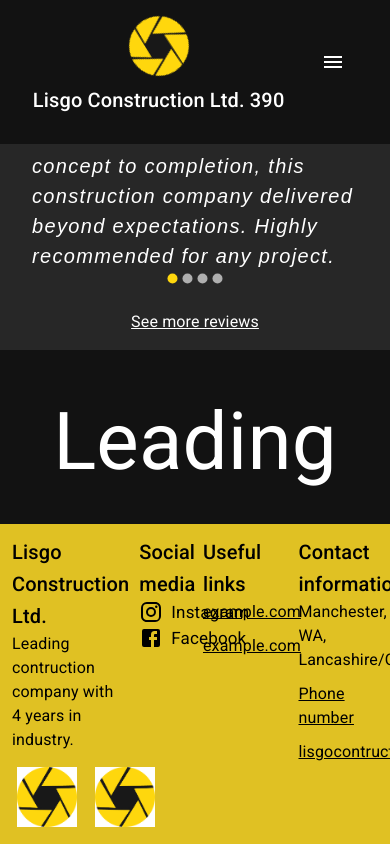
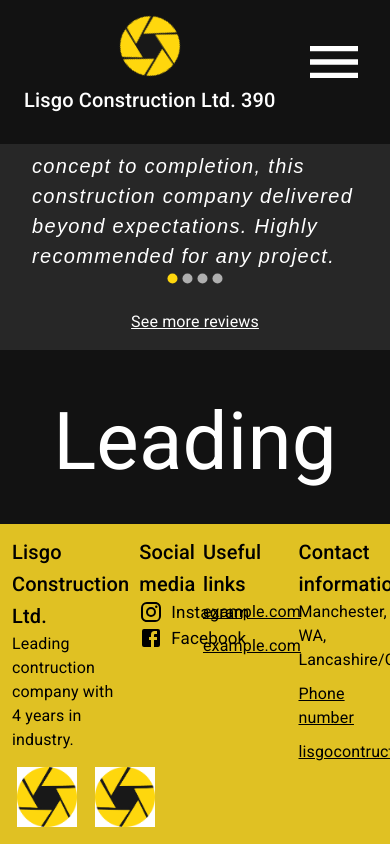
Before and after one commit to taldav8598/LisgoConstructionLtdWebsite, a React (Vite) app in the folder client/: page / in a window 390 px wide. Shown: the top 844 px of the page. Built offline with nearby package versions, Linux system fonts and the light colour scheme; no server answers.

Commit message:
fix: to navigation font-size

```diff
--- a/client/src/Navigation.css
+++ b/client/src/Navigation.css
@@ -1,7 +1,7 @@
 .MuiContainer-root.navigation-container {
   background-color: #121212;
   display: flex;
-  justify-content: space-evenly;
+  justify-content: space-around;
   align-items: center;
   max-width: 100vw;
   position: fixed;
@@ -9,11 +9,11 @@
   top: 0;
   left: 0;
   z-index: 100;
-  margin-bottom: 1em;
 }
 
 .MuiLink-root.navigation-link {
   color: #ffffff;
+  font-size: 1rem;
 }
 
 .LisgoLogoContainer {
@@ -49,6 +49,19 @@
   text-align: center;
 }
 
+.menu-icon {
+  display: flex;
+  justify-content: flex-end;
+  font-size: 4rem !important;
+}
+
+@media only screen and (max-width: 768px) {
+  .MuiContainer-root.navigation-container {
+    content: "";
+    justify-content: space-between;
+  }
+}
+
 /* Apply the animation to the logo
 .logo { */
 /* Rotate animation, 2 seconds duration, linear easing, infinitely repeated */
--- a/client/src/Navigation.jsx
+++ b/client/src/Navigation.jsx
@@ -99,7 +99,7 @@ export default function Navigation() {
         </>
       ) : (
         <Button>
-          <MenuIcon></MenuIcon>
+          <MenuIcon className="menu-icon"></MenuIcon>
         </Button>
       )}
     </Container>
```
